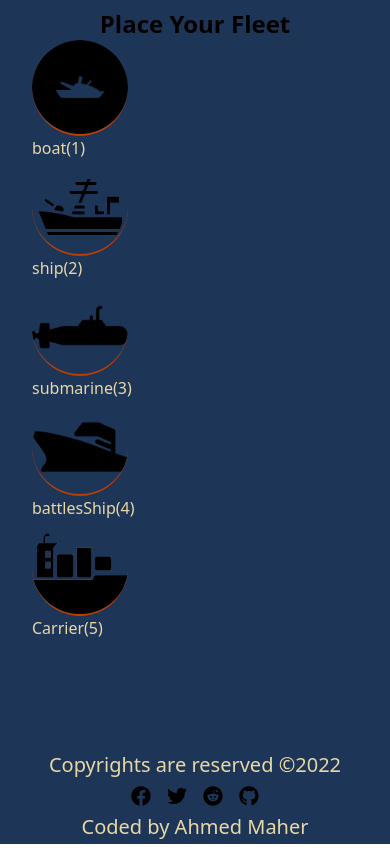
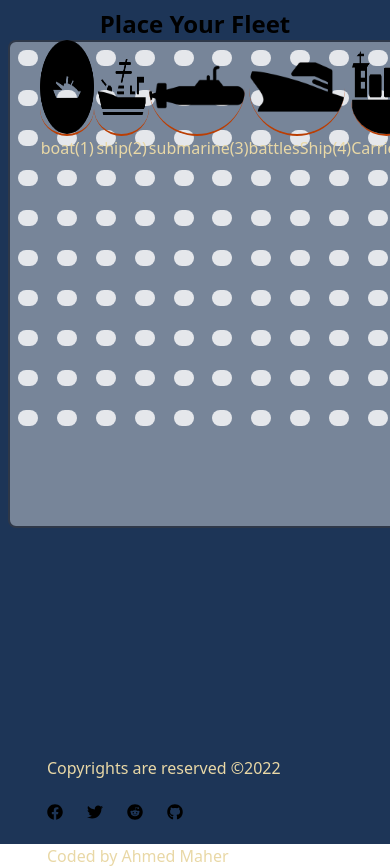
Before and after one commit to ahmedmaher2481998/react-battleships, a React (Create React App) app: page /placing in a window 390 px wide. Shown: the top 868 px of the page. Before the commit the page ends 844 px from the top, so only its background shows below. Built offline with nearby package versions, Linux system fonts and the light colour scheme.

Commit message:
fleet is responsive

```diff
--- /dev/null
+++ b/src/components/Fleet.jsx
@@ -0,0 +1,44 @@
+import React from "react";
+import { boat, battlesShip, submarine, ship, carrier } from "../assests";
+const Fleet = () => {
+	return (
+		<>
+			<div className=' absolute'>
+				<div className='relative   left-8 top-8' id='fleet'>
+					<div className='flex md:flex-col text-center'>
+						<span>
+							<img src={boat} alt='boat' className='item' />{" "}
+							<p>boat(1)</p>
+						</span>
+						<span>
+							<img src={ship} alt='ship' className='item' />{" "}
+							<p>ship(2)</p>
+						</span>
+						<span>
+							<img
+								src={submarine}
+								alt='submarine'
+								className='item'
+							/>
+							<p>submarine(3)</p>
+						</span>
+						<span>
+							<img
+								src={battlesShip}
+								alt='battlesShip'
+								className='item'
+							/>
+							<p>battlesShip(4)</p>
+						</span>
+						<span>
+							<img src={carrier} alt='carrier' className='item' />{" "}
+							<p>Carrier(5) </p>
+						</span>
+					</div>
+				</div>
+			</div>
+		</>
+	);
+};
+
+export default Fleet;
--- a/src/components/Footer.jsx
+++ b/src/components/Footer.jsx
@@ -5,14 +5,12 @@
 		<>
 			<div
 				id='footer'
-				className=' bg-mainblue w-screen h-24 text-bage
-            text-xl
-            flex-wrap mt-auto
-            flex flex-row items-center justify-around
-            '
+				className=' bg-mainblue w-[100vw]  text-bage selection:text-xl flex flex-wrap
+				flex-row items-center justify-center'
 			>
+				<div className='h-24 p-2 gap-6 max-w-[80%] flex flex-wrap flex-row items-center justify-between'>
 					<span>Copyrights are reserved &copy;2022</span>
-				<ul id='footer-links' className='flex flex-row gap-4  mx-6  '>
+					<ul id='footer-links' className='flex  gap-6 flex-row '>
 						<li>
 							<a href='https://www.facebook.com/fighterx938'>
 								<FaFacebook />
@@ -36,6 +34,7 @@
 					</ul>
 					<span> Coded by Ahmed Maher</span>
 				</div>
+			</div>
 		</>
 	);
 }
--- a/src/components/Grid.jsx
+++ b/src/components/Grid.jsx
@@ -3,7 +3,7 @@
 import { ROW_SIZE } from "../constants";
 import { createGrid } from "../helpers/";
 import { initCells } from "../store";
-import WelcomePage from "./WelcomePage";
+
 const Grid = () => {
 	//generating the grid array
 	const { rows, cellsState } = createGrid(ROW_SIZE);
@@ -20,7 +20,7 @@
 		setCellState(cellState);
 	}, [cellState, rows]);
 	let start = false;
-	return start ? (
+	return (
 		<>
 			<div
 				className='
@@ -34,8 +34,6 @@
 				{grid}
 			</div>
 		</>
-	) : (
-		<WelcomePage />
 	);
 };
 
--- a/src/components/GridWrapper.jsx
+++ b/src/components/GridWrapper.jsx
@@ -7,15 +7,18 @@
 	let dispatch = useDispatch();
 	// dispatch();
 	return (
-		<div
-			className="w-screen h-screen flex-col flex justify-center items-center z-0
-        bg-[url('../src/main.jpg')] bg-no-repeat bg-cover bg-center  bg-fixed  shadow-inner"
-		>
-			<h1 className='text-4xl text-black bg-gray-500  rounded-lg p-3 bg-opacity-50 hover:bg-opacity-70 hover:shadow-2xl -mt-30  mb-4 '>
-				{useSelector((s) => getHeadMessage(s))}
-			</h1>
+		// <div
+		// 	className="w-screen h-screen flex-col flex justify-center items-center z-0
+		// bg-[url('../src/main.jpg')] bg-no-repeat bg-cover bg-center  bg-fixed  shadow-inner"
+		// >
+		// 	<h1 className='text-4xl text-black bg-gray-500  rounded-lg p-3 bg-opacity-50 hover:bg-opacity-70 hover:shadow-2xl -mt-30  mb-4 '>
+		// 		{useSelector((s) => getHeadMessage(s))}
+		// 	</h1>
+		// 	<Grid />
+		// </div>
+		<>
 			<Grid />
-		</div>
+		</>
 	);
 };
 
--- a/src/components/WelcomePage.jsx
+++ /dev/null
@@ -1,46 +0,0 @@
-import { useDispatch } from "react-redux";
-import {} from "../store";
-const WelcomePage = () => {
-	const startGame = () => {};
-	return (
-		<>
-			<div className='flex items-center justify-center flex-col gap-10'>
-				<p className='bg-gray-300 rounded-lg w-4/5'>
-					Game Objective The object of Battleship is to try and sink
-					all of the other player's before they sink all of your
-					ships. All of the other player's ships are somewhere on
-					his/her board. You try and hit them by calling out the
-					coordinates of one of the squares on the board. The other
-					player also tries to hit your ships by calling out
-					coordinates. Neither you nor the other player can see the
-					other's board so you must try to guess where they are. Each
-					board in the physical game has two grids: the lower
-					(horizontal) section for the player's ships and the upper
-					part (vertical during play) for recording the player's
-					guesses.
-				</p>
-				<button
-					onClick={startGame()}
-					className=' text-white p-8 w-1/5 h-10 flex items-center justify-center hover:text-black hover:w-2/5 transition duration-500 ease-out hover:bg-slate-200  rounded-xl text-xl bg-slate-600 md:text-lg sm:text-sm'
-				>
-					Start Game
-				</button>
-				<div className='bg-gray-800 w-4/5 p-6 text-gray-50 rounded border-4 flex items-center justify-center flex-col border-black r '>
-					<h1 className='text-xl mb-4 '>Rules of the game</h1>
-					<p className='px-4 text-gray-100'>
-						Each player places the 5 ships somewhere on their board.
-						The ships can only be placed vertically or horizontally.
-						Diagonal placement is not allowed. No part of a ship may
-						hang off the edge of the board. Ships may not overlap
-						each other. No ships may be placed on another ship. Once
-						the guessing begins, the players may not move the ships.
-						The 5 ships are: Carrier (occupies 5 spaces), Battleship
-						(4), Cruiser (3), Submarine (3), and Destroyer (2).
-					</p>
-				</div>
-			</div>
-		</>
-	);
-};
-
-export default WelcomePage;
--- a/src/components/index.js
+++ b/src/components/index.js
@@ -1,3 +1,11 @@
+//exporting list for componets folder
+//importing needed components
 import MainHero from "./MainHero";
 import Footer from "./Footer";
-export { MainHero, Footer };
+import Fleet from "./Fleet";
+import Cell from "./Cell";
+import Grid from "./Grid";
+import GridWrapper from "./GridWrapper";
+import Row from "./Row";
+//exporting components
+export { MainHero, Footer, Fleet, Cell, Row, Grid, GridWrapper };
--- a/src/index.css
+++ b/src/index.css
@@ -4,6 +4,7 @@
 :root {
 	--contentHeight: calc(100vh - 6rem);
 	@apply selection:text-black selection:bg-gray-300;
+	box-sizing: border-box;
 }
 @layer components {
 	.grid-shadow {
--- a/src/pages/PlacingPage.js
+++ b/src/pages/PlacingPage.js
@@ -1,44 +1,14 @@
 import React from "react";
-import { boat, battlesShip, submarine, ship, carrier } from "../assests";
-import {} from "../components";
+import { GridWrapper } from "../components";
+import { Fleet } from "../components";
 const PlacingPage = () => {
 	return (
-		<div className='flex flex-col justify-start items-center p-2 bg-mainblue text-bage h-[var(--contentHeight)]'>
-			<h1 className='text-2xl text-black font-bold'>Place Your Fleet </h1>
-			<div className=' absolute'>
-				<div className=' w-screen '>
-					<div className='relative  left-8 top-8' id='fleet'>
-						<span>
-							<img src={boat} alt='boat' className='item' />{" "}
-							<p>boat(1)</p>
-						</span>
-						<span>
-							<img src={ship} alt='ship' className='item' />{" "}
-							<p>ship(2)</p>
-						</span>
-						<span>
-							<img
-								src={submarine}
-								alt='submarine'
-								className='item'
-							/>{" "}
-							<p>submarine(3)</p>
-						</span>
-						<span>
-							<img
-								src={battlesShip}
-								alt='battlesShip'
-								className='item'
-							/>
-							<p>battlesShip(4)</p>
-						</span>
-						<span>
-							<img src={carrier} alt='carrier' className='item' />{" "}
-							<p>Carrier(5) </p>
-						</span>
-					</div>
-				</div>
-			</div>
+		<div className='flex flex-col justify-start items-start p-2 bg-mainblue text-bage h-[var(--contentHeight)]'>
+			<h1 className='text-2xl text-black mx-auto font-bold'>
+				Place Your Fleet{" "}
+			</h1>
+			<Fleet />
+			<GridWrapper />
 		</div>
 	);
 };
```
Lines whose indentation alone changed are shown as unchanged.
